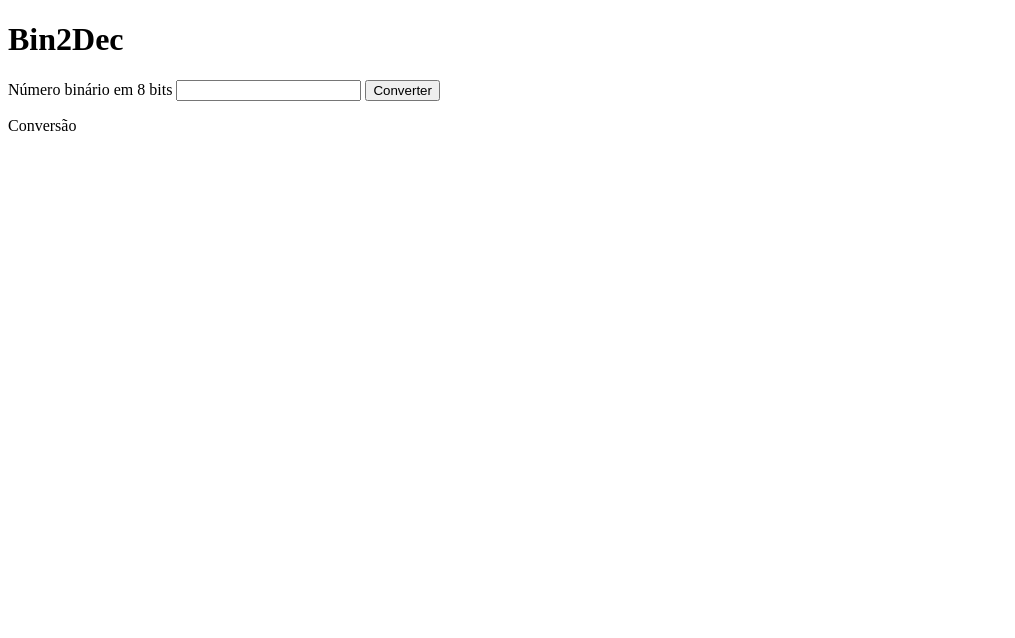
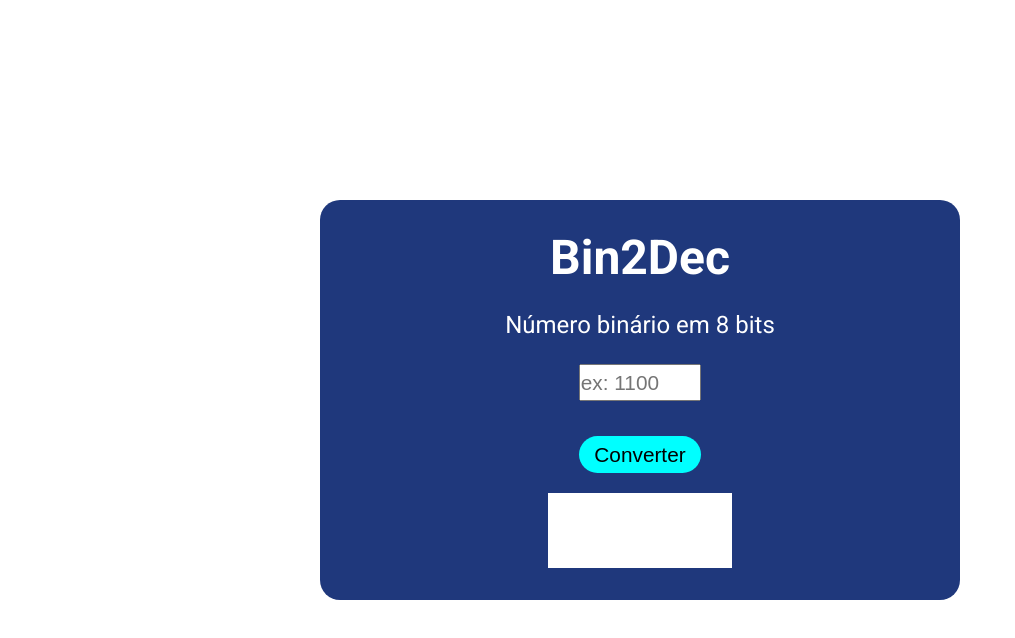
Before and after one commit to EduardoSerafim/Bin2Dec, a plain HTML site: page index.html in a window 1280 px wide. Shown: the whole page, without its empty margins (0-1015 px from the left). Drawn offline with Linux system fonts and the light colour scheme.

Commit message:
CSS inserido

```diff
--- a/index.html
+++ b/index.html
@@ -11,14 +11,18 @@
 
 <body>
 
-    <main>
-        <h1>Bin2Dec</h1>
-        <label for="binInput">Número binário em 8 bits</label>
-        <input type="text" class="binInput" maxlength="8">
-        <button class="converter">Converter</button>
-        <p>Conversão</p>
-        <p class="conversao"></p>
-    </main>
+    <div class="conteiner">
+        <main>
+            <h1>Bin2Dec</h1>
+            <label for="binInput">Número binário em 8 bits</label>
+            <input type="text" class="binInput" maxlength="8" placeholder="ex: 1100">
+            <button class="botao">Converter</button>
+            <div class="div-conversao">
+                <p class="conversao"></p>
+            </div>
+        </main>
+
+    </div>
 
 
     <script src="index.js"></script>
--- a/index.js
+++ b/index.js
@@ -8,7 +8,7 @@ function bin2dec(bin) {
 
 binInput = document.querySelector('.binInput').value
 conversao = document.querySelector('.conversao')
-botao = document.querySelector('.converter')
+botao = document.querySelector('.botao')
 
 botao.addEventListener('click', (event) => {
         event.preventDefault()
@@ -25,7 +25,7 @@ botao.addEventListener('click', (event) => {
             alert('apenas 0 ou 1 é válido')
         } else {
             base = '10'
-            conversao.innerHTML = `(${binInput}) ${'2'.sub()} = (${bin2dec(binInput)}) ${'10'.sub()}` // output --- (bin)2 = (dec)10  --- 2 e 10 vão estar subscritos
+            conversao.innerHTML = `(${binInput})${'2'.sub()} = (${bin2dec(binInput)})${'10'.sub()}` // output --- (bin)2 = (dec)10  --- 2 e 10 vão estar subscritos
         }
 
     }
--- a/style.css
+++ b/style.css
@@ -0,0 +1,71 @@
+@import url('https://fonts.googleapis.com/css2?family=Roboto:wght@400;700&display=swap');
+*{
+    margin: 0;
+    padding: 0;
+    box-sizing: border-box;
+}
+
+
+.conteiner{
+    display: flex;
+    justify-content: center;
+    align-items:center;
+    height: 100vh;
+    width: 100vw;
+
+}
+
+main{
+    width: 50%;
+    height: 50%;
+    background-color: rgb(31, 56, 124);
+    display: flex;
+    flex-direction: column;
+    align-items:center;
+    padding: 14px;
+    font-family: 'Roboto', sans-serif;
+    color: white;
+    border-radius: 20px;
+
+}
+
+main h1{
+    font-size: 3em;
+    margin: 15px;
+}
+
+main label{
+    font-size: 1.5em;
+    margin: 10px;
+}
+
+main input{
+    width: 20%;
+    height: 10%;
+    font-size: 1.3em;
+    margin: 15px;
+}
+
+main .botao{
+    width: 20%;
+    height: 10%;
+    font-size: 1.3em;
+    background-color: aqua;
+    border-radius: 20px;
+    border: none;
+    cursor: pointer;
+    margin: 20px;
+}
+
+main .div-conversao{
+    width: 30%;
+    height: 20%;
+    background-color: white;
+    color: black;
+    display: flex;
+    align-items: center;
+    justify-content: center;
+}
+main .div-conversao .conversao{
+    font-size: 1.4em;
+}
```
